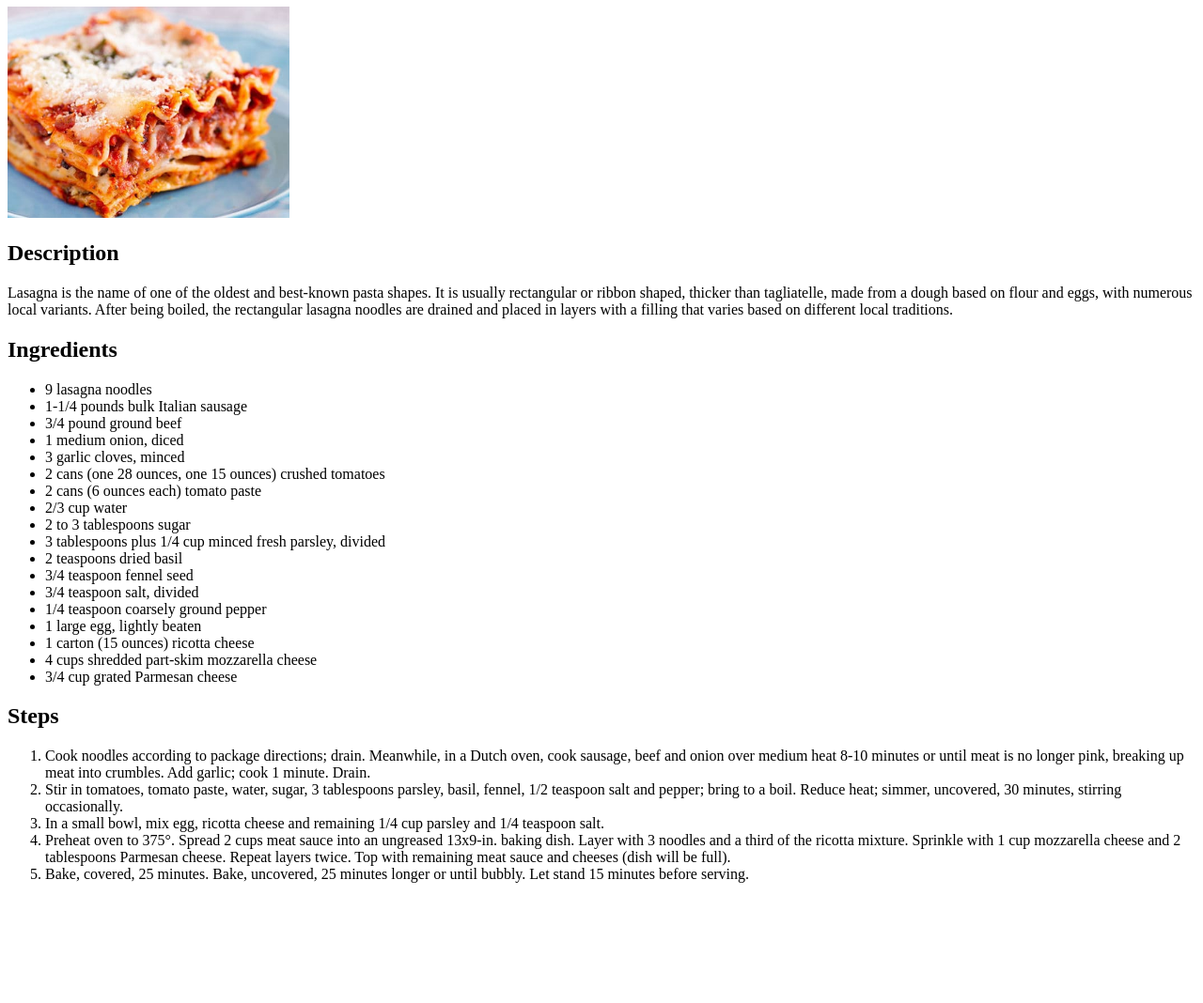
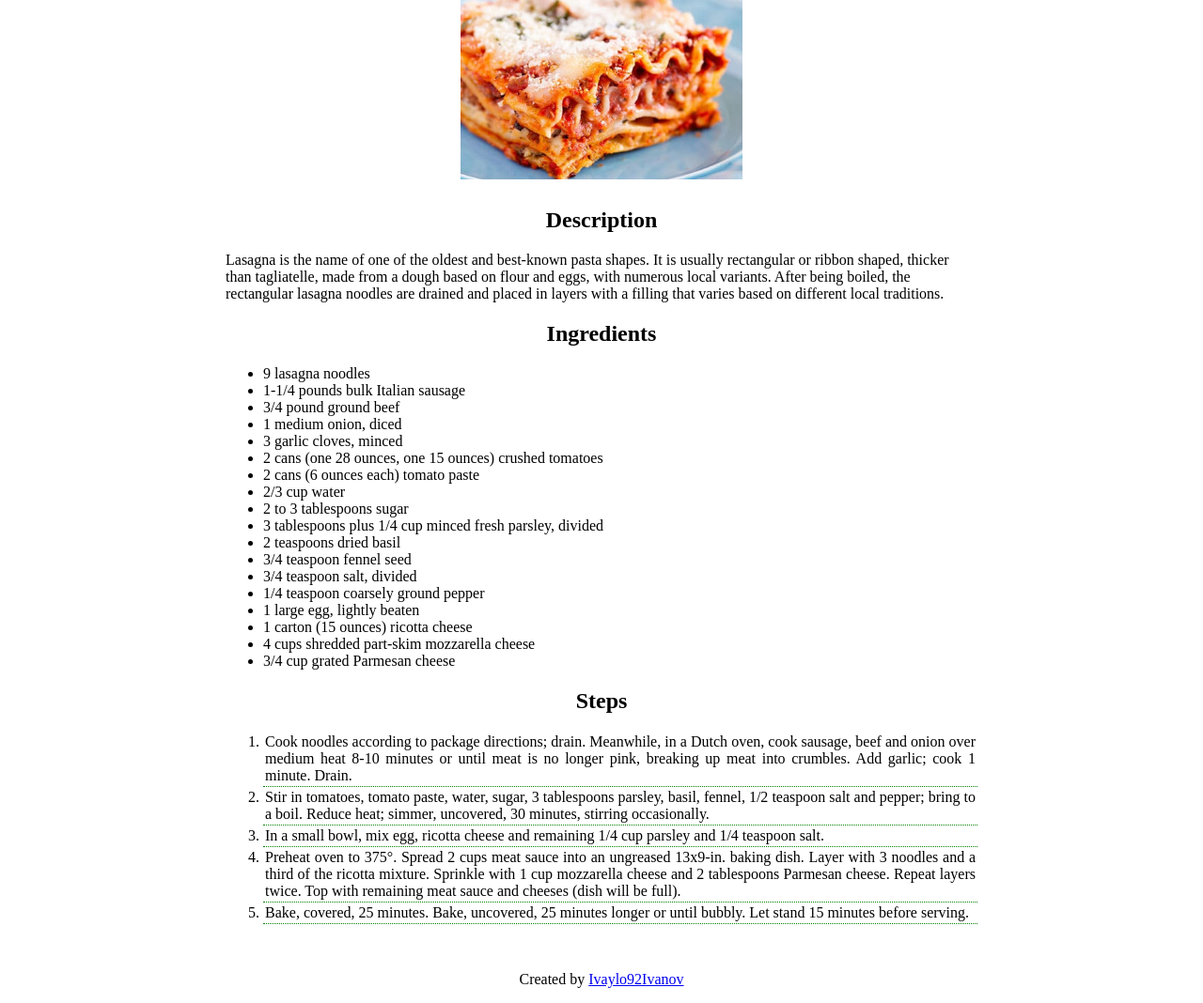
Before and after one commit to Ivaylo92Ivanov/odin-recipes, a plain HTML site: page recipes/lasagna.html in a window 1280 px wide. Shown: the part 99-1167 px from the top of the page at 94% size. Before the commit the page ends 1055 px from the top, so only its background shows below. Drawn offline with Linux system fonts and the light colour scheme.

Commit message:
Edit paddings, margins and borders for all pages

```diff
--- a/recipes/lasagna.html
+++ b/recipes/lasagna.html
@@ -9,7 +9,7 @@
     <body>
         <a href="../index.html">Home</a>
         <h1>Lasagna</h1>
-        <img width=300 src="../images/lasagna.jpg" alt="picture of lasagna">
+        <img class="page-image" width=300 src="../images/lasagna.jpg" alt="picture of lasagna">
         <h2>Description</h2>
             <p>
                 Lasagna is the name of one of the oldest and best-known pasta shapes. It is
@@ -69,4 +69,7 @@
                 </li>
             </ol>
     </body>
+    <footer>
+        <p>Created by <a href="https://github.com/Ivaylo92Ivanov" target="_blank">Ivaylo92Ivanov</a></p>
+    </footer>
 </html>
--- a/styles.css
+++ b/styles.css
@@ -1,10 +1,46 @@
-.home-page-image {
-    margin-left: auto;
+body {
+    width: 800px;
+    margin: 0px auto;
+
+}
+
+.homepage-image {
     display: block;
-    margin-right: auto;
+    padding: 10px;
+    margin: 0px auto;
+}
+
+.page-image {
+    display: block;
+    margin: 0 auto;
+    padding: 10px;
 }
 
 h1 {
     background-color: rgb(0, 150, 80);
     text-align: center;
+    width: 600px;
+    margin: 0px auto;
 }
+
+h2 {
+    text-align: center;
+}
+
+
+li {
+    text-align: justify;
+    text-justify: inter-word;
+}
+
+ol li {
+    padding: 2px;
+    border-bottom: 1px dotted green;
+}
+
+
+
+footer {
+    margin-top: 50px;
+    text-align: center;
+}
```
Also changed, not shown: index.html (+1 -1 lines), recipes/margherita.html (+4 -1 lines), recipes/tomato-soup.html (+4 -1 lines).
